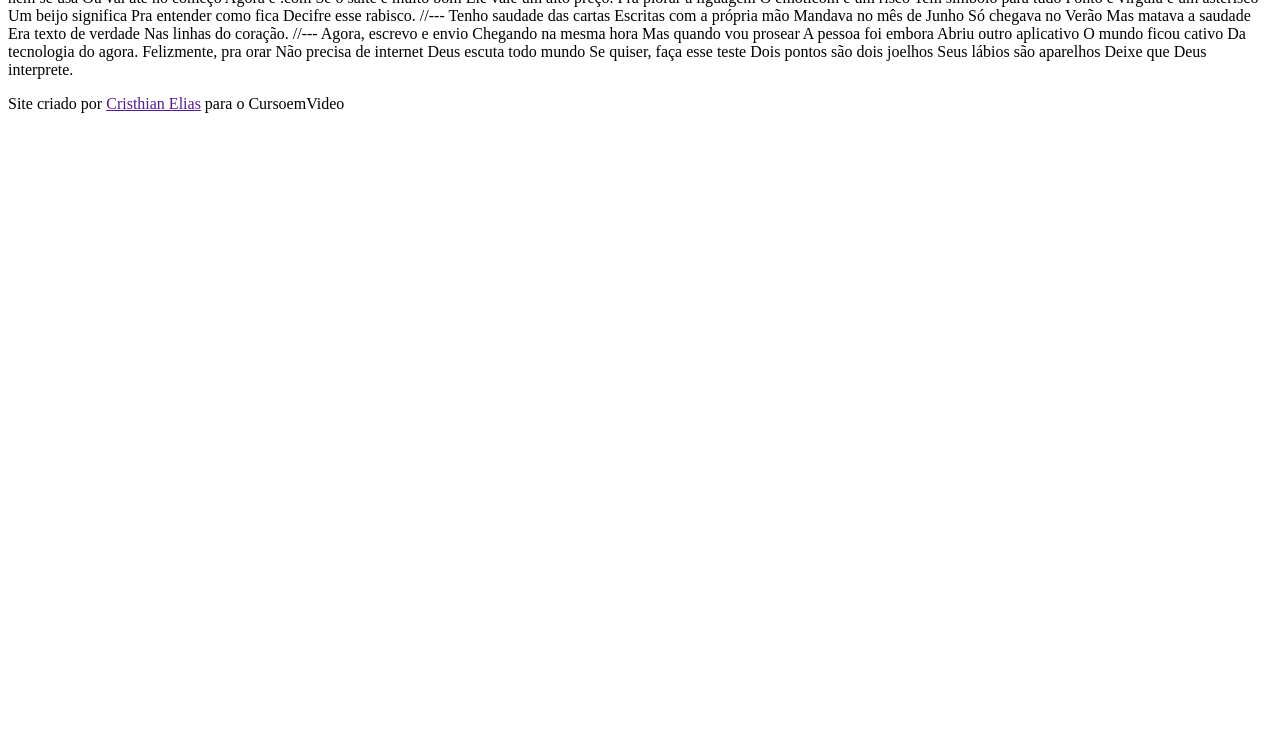
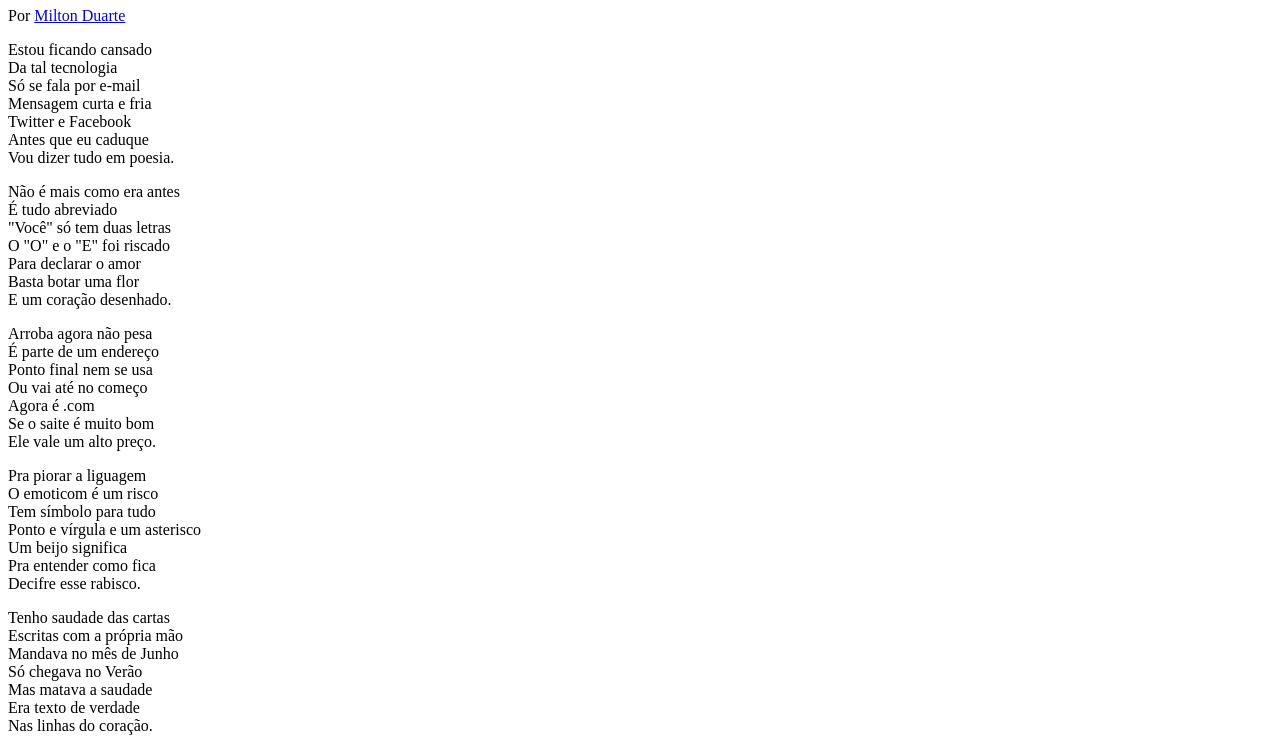
Before and after one commit to ESCristhian/html-css, a plain HTML site: page Desafios/desafio12/index.html in a window 1280 px wide. Shown: the part 73-821 px from the top of the page. Before the commit the page ends 800 px from the top, so only its background shows below. Drawn offline with Linux system fonts and the light colour scheme.

Commit message:
atualização d12

```diff
--- /dev/null
+++ b/Desafios/desafio12/estilo/style.css
@@ -0,0 +1 @@
+@charset "UTF-8";
--- a/Desafios/desafio12/index.html
+++ b/Desafios/desafio12/index.html
@@ -4,80 +4,100 @@
     <meta charset="UTF-8">
     <meta name="viewport" content="width=device-width, initial-scale=1.0">
     <title>Cordel Morderno</title>
+    <link rel="stylesheet" href="estilo/style.css">
 </head>
 <body>
     <header>
-        Cordel Moderno
-        Por Milton Duarte
-        [SITE: https://www.recantodasletras.com.br/poesias/3186743]
+        <h1>Cordel Moderno</h1>
+        <p>
+            Por <a href="https://www.recantodasletras.com.br/poesias/3186743" target="_blank">Milton Duarte</a>
+        </p>
     </header>
 
-    Estou ficando cansado
-    Da tal tecnologia
-    Só se fala por e-mail
-    Mensagem curta e fria
-    Twitter e Facebook
-    Antes que eu caduque
-    Vou dizer tudo em poesia.
+    <section>
+            <p>
+                Estou ficando cansado <br>
+                Da tal tecnologia <br>
+                Só se fala por e-mail <br>
+                Mensagem curta e fria <br>
+                Twitter e Facebook <br>
+                Antes que eu caduque <br>
+                Vou dizer tudo em poesia.
+            </p>
+    </section>
 
-    //---
+    <section>
+            <p>
+                Não é mais como era antes <br/>
+                É tudo abreviado <br/>
+                "Você" só tem duas letras <br/>
+                O "O" e o "E" foi riscado <br/>
+                Para declarar o amor <br/>
+                Basta botar uma flor <br/>
+                E um coração desenhado.
+            </p>
+    </section>
 
-    Não é mais como era antes
-    É tudo abreviado
-    "Você" só tem duas letras
-    O "O" e o "E" foi riscado
-    Para declarar o amor
-    Basta botar uma flor
-    E um coração desenhado.
+    <section>
+            <p>
+                Arroba agora não pesa <br/>
+                É parte de um endereço <br/>
+                Ponto final nem se usa <br/>
+                Ou vai até no começo <br/>
+                Agora é .com <br/>
+                Se o saite é muito bom <br/>
+                Ele vale um alto preço.
+            </p>
 
-    //---
+            <p>
+                Pra piorar a liguagem <br/>
+                O emoticom é um risco <br/>
+                Tem símbolo para tudo <br/>
+                Ponto e vírgula e um asterisco <br/>
+                Um beijo significa <br/>
+                Pra entender como fica <br/>
+                Decifre esse rabisco.
+            </p>
+    </section>
 
-    Arroba agora não pesa
-    É parte de um endereço
-    Ponto final nem se usa
-    Ou vai até no começo
-    Agora é .com
-    Se o saite é muito bom
-    Ele vale um alto preço.
+    <section>
+            <p>
+                Tenho saudade das cartas <br/>
+                Escritas com a própria mão <br/>
+                Mandava no mês de Junho <br/>
+                Só chegava no Verão <br/>
+                Mas matava a saudade <br/>
+                Era texto de verdade <br/>
+                Nas linhas do coração.
+            </p>
+    </section>
 
-    Pra piorar a liguagem
-    O emoticom é um risco
-    Tem símbolo para tudo
-    Ponto e vírgula e um asterisco
-    Um beijo significa
-    Pra entender como fica
-    Decifre esse rabisco.
+    <section>
+            <p>
+                Agora, escrevo e envio <br/>
+                Chegando na mesma hora <br/>
+                Mas quando vou prosear <br/>
+                A pessoa foi embora <br/>
+                Abriu outro aplicativo <br/>
+                O mundo ficou cativo <br/>
+                Da tecnologia do agora.
+            </p>
 
-    //---
-
-    Tenho saudade das cartas
-    Escritas com a própria mão
-    Mandava no mês de Junho
-    Só chegava no Verão
-    Mas matava a saudade
-    Era texto de verdade
-    Nas linhas do coração.
-
-    //---
-
-    Agora, escrevo e envio
-    Chegando na mesma hora
-    Mas quando vou prosear
-    A pessoa foi embora
-    Abriu outro aplicativo
-    O mundo ficou cativo
-    Da tecnologia do agora.
-
-    Felizmente, pra orar
-    Não precisa de internet
-    Deus escuta todo mundo
-    Se quiser, faça esse teste
-    Dois pontos são dois joelhos
-    Seus lábios são aparelhos
-    Deixe que Deus interprete.
+            <p>
+                Felizmente, pra orar <br/>
+                Não precisa de internet <br/>
+                Deus escuta todo mundo <br/>
+                Se quiser, faça esse teste <br/>
+                Dois pontos são dois joelhos <br/>
+                Seus lábios são aparelhos <br/>
+                Deixe que Deus interprete.
+            </p>
+    </section>
 
     <footer>
-        <p>Site criado por <a href="">Cristhian Elias</a> para o CursoemVideo</p>
+        <p>
+            Site criado por <a href="https://github.com/ESCristhian" target="_blank">Cristhian Elias</a> para o <a href="https://www.youtube.com/cursoemvideo" target="_blank">CursoemVideo</a>
+        </p>
     </footer>
 </body>
 </html>
```
Also changed, not shown: Desafios/desafio12/arquivos/cordel-moderno.txt (deleted).
